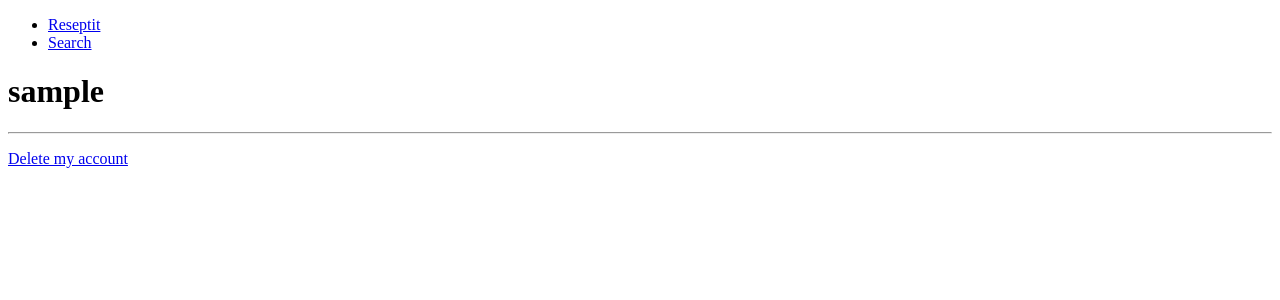
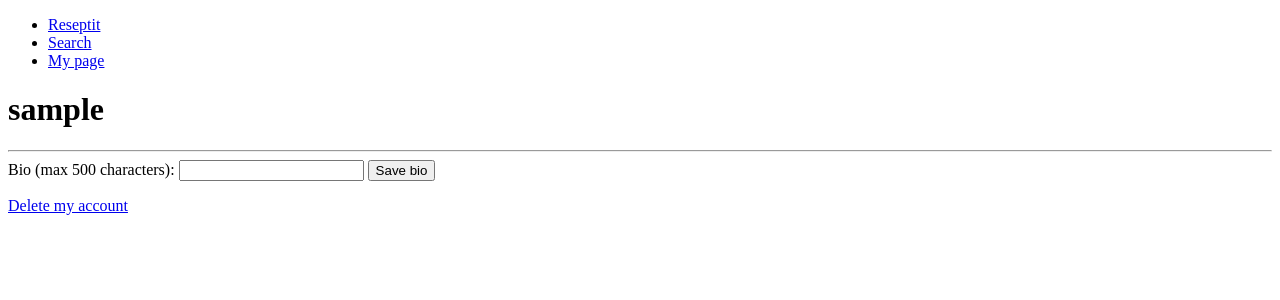
Before and after one commit to jersetala/reseptit, a Flask app: page /user/1 in a window 1280 px wide. Shown: the top 300 px of the page. Run offline with Flask 3, Linux system fonts and the light colour scheme; the visitor is signed in with stand-in values (Sample User, id 1); data comes from the database, SQL or seed files in the repository; data that the repository does not hold is empty; parts of the project's set-up code (start-up, migrations or seed data) failed here and were passed over.

Commit message:
Add editable user profile bios

```diff
--- a/app.py
+++ b/app.py
@@ -17,7 +17,15 @@ import recipes
 from config import SECRET_KEY
 from exceptions import UserInputError
 from recipes import get_all_categories, get_all_recipes
-from users import check_login, create_user, delete_user
+from users import (
+    check_login,
+    create_user,
+    delete_user,
+    get_user_profile,
+    update_user_bio,
+)
+
+MAX_BIO_LENGTH = 500
 
 app = Flask(__name__)
 app.secret_key = SECRET_KEY
@@ -186,6 +194,22 @@ def delete_account() -> ResponseReturnValue:
     session.clear()
     flash("SUCCESS: Account deleted.")
     return redirect("/")
+
+
+@app.route("/edit_bio", methods=["POST"])
+@require_login
+def edit_bio() -> ResponseReturnValue:
+    """Update the current user's bio."""
+    check_csrf()
+    user_id = get_user_id()
+    bio = request.form.get("bio", "")
+    if len(bio) > MAX_BIO_LENGTH:
+        flash(f"FAILURE: Bio must be {MAX_BIO_LENGTH} characters or fewer!")
+        return redirect(f"/user/{user_id}")
+
+    update_user_bio(user_id, bio.strip())
+    flash("SUCCESS: Bio updated.")
+    return redirect(f"/user/{user_id}")
 
 
 @app.route("/new_comment", methods=["POST"])
@@ -362,10 +386,18 @@ def search() -> str:
 @app.route("/user/<int:target_user_id>", methods=["GET"])
 def display_user(target_user_id: int) -> str:
     """Display user information."""
+    profile = get_user_profile(target_user_id)
+    if profile is None:
+        abort(404)
+    username, bio = profile
+
     user_id = session.get("user_id", None)
     recipes_, categories = recipes.get_user_recipes(target_user_id)
     return render_template(
         "user.html",
+        username=username,
+        bio=bio,
+        bio_max_length=MAX_BIO_LENGTH,
         recipes=recipes_,
         all_categories=get_all_categories(),
         categories=categories,
--- a/schema.sql
+++ b/schema.sql
@@ -6,7 +6,8 @@
 CREATE TABLE IF NOT EXISTS users (
        user_id INTEGER PRIMARY KEY AUTOINCREMENT,
        username TEXT NOT NULL UNIQUE,
-       password_hash TEXT NOT NULL
+       password_hash TEXT NOT NULL,
+       bio TEXT NOT NULL DEFAULT ''
 );
 
 CREATE TABLE IF NOT EXISTS recipes (
--- a/templates/layout.html
+++ b/templates/layout.html
@@ -11,6 +11,9 @@
             <ul>
                 <li><a href="/">Reseptit</a></li>
                 <li><a href="/search">Search</a></li>
+                {% if session.get("user_id") is not none %}
+                    <li><a href="/user/{{ session.user_id }}">My page</a></li>
+                {% endif %}
             </ul>
         </nav>
         {% with messages = get_flashed_messages() %}
--- a/templates/user.html
+++ b/templates/user.html
@@ -1,8 +1,11 @@
 {% extends "layout.html" %}
-{% block title %}{{ session.username }}{% endblock %}
+{% block title %}{{ username }}{% endblock %}
 
 {% block body %}
-    <h1>{{ session.username }}</h1>
+    <h1>{{ username }}</h1>
+    {% if bio %}
+        <p>{{ bio }}</p>
+    {% endif %}
 
     <hr />
 
@@ -12,6 +15,18 @@
     {% endfor %}
 
     {% if user_id == target_user_id %}
+        <form action="/edit_bio" method="post">
+            <label for="bio">Bio (max {{ bio_max_length }} characters):</label>
+            <input
+                type="text"
+                id="bio"
+                name="bio"
+                maxlength="{{ bio_max_length }}"
+                value="{{ bio }}"
+            />
+            <input type="hidden" name="csrf_token" value="{{ session.csrf_token }}">
+            <button type="submit">Save bio</button>
+        </form>
         <p><a href="/delete_account">Delete my account</a></p>
     {% endif %}
 
--- a/users.py
+++ b/users.py
@@ -27,6 +27,19 @@ def delete_user(user_id: int) -> None:
     db.execute("DELETE FROM users WHERE user_id = ?", [user_id])
 
 
+def get_user_profile(user_id: int) -> tuple[str, str] | None:
+    """Return the username and bio for a user, or None if they do not exist."""
+    result = db.query("SELECT username, bio FROM users WHERE user_id = ?", [user_id])
+    if not result:
+        return None
+    return result[0]["username"], result[0]["bio"]
+
+
+def update_user_bio(user_id: int, bio: str) -> None:
+    """Update the specified user's bio."""
+    db.execute("UPDATE users SET bio = ? WHERE user_id = ?", [bio, user_id])
+
+
 def check_login(username: str, password: str) -> int | None:
     "Check whether a user has the given password. Returns the user_id if true."
     sql = "SELECT user_id, password_hash FROM users WHERE username = ?"
```
